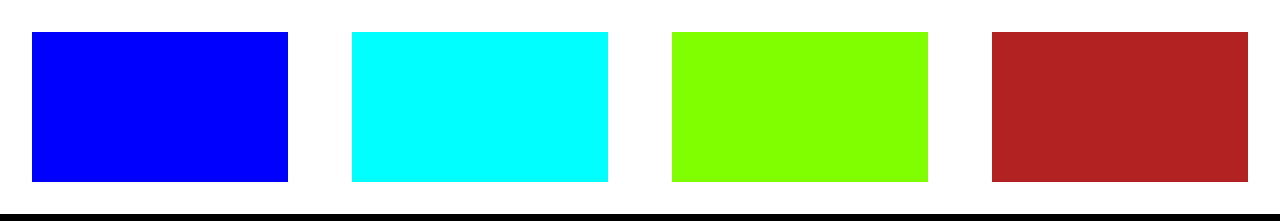
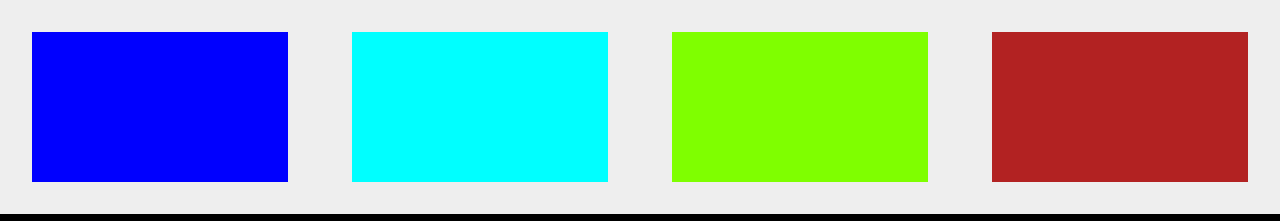
Before and after one commit to KamilRadosz1997/frist-project, a plain HTML site: page index.html in a window 1280 px wide. Shown: the top 221 px of the page. Drawn offline with Linux system fonts and the light colour scheme.

Commit message:
change header background

```diff
--- a/style.css
+++ b/style.css
@@ -19,7 +19,9 @@ body {}
 
 }
 
-header {}
+header {
+   background-color: #eee;
+}
 
 header div {
    margin: 2.5%;
```
